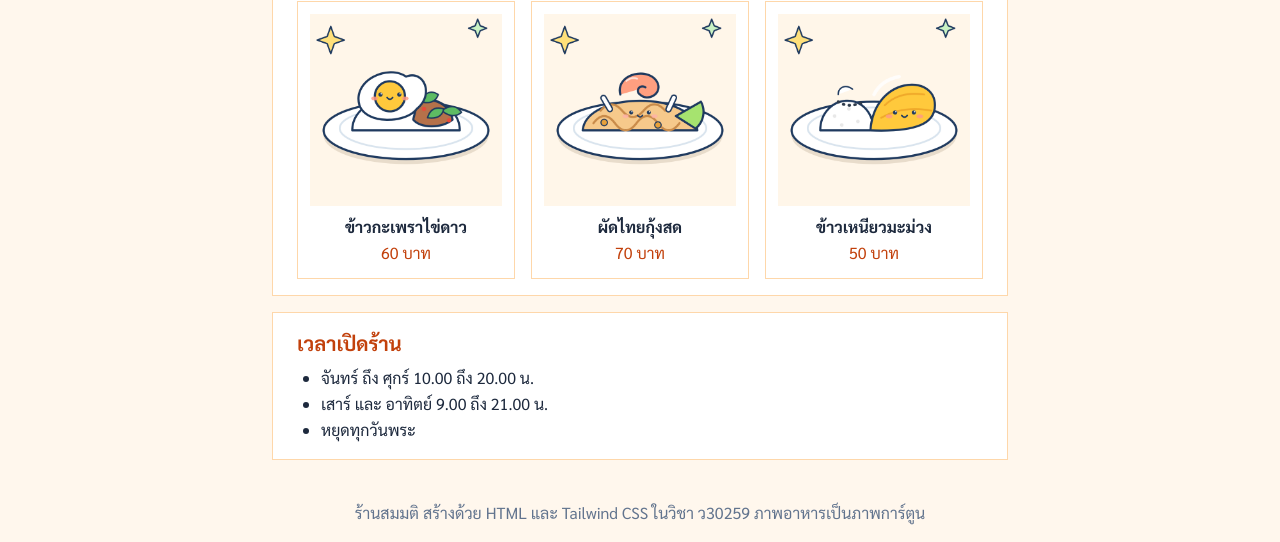
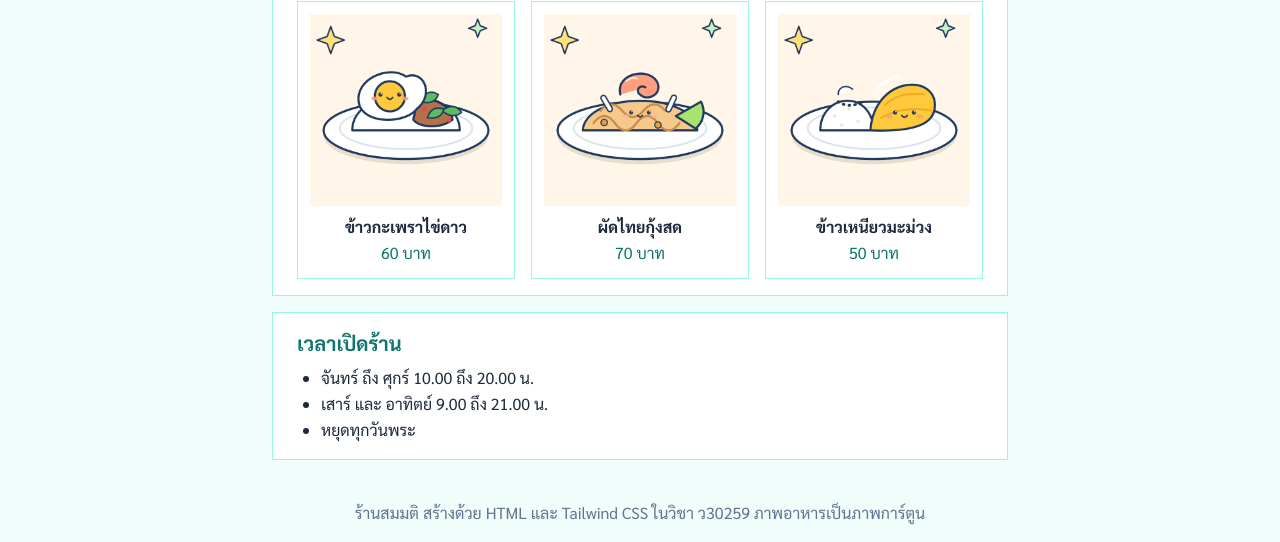
Before and after one commit to sajjapooh/pooh-bowl, a plain HTML site: page index.html in a window 1280 px wide. Shown: the part 508-1050 px from the top of the page. Drawn offline with nearby package versions, Linux system fonts and the light colour scheme.

Commit message:
Change brand color variables in index.html
Updated brand colors in CSS variables for better design.

```diff
--- a/index.html
+++ b/index.html
@@ -11,12 +11,13 @@
       --font-sarabun: "Sarabun", sans-serif;
 
       /* สีประจำร้าน เปลี่ยนทั้งชุดได้จากหน้า "ห้องผสมสี" */
-      --color-brand-50: #fff7ed;
-      --color-brand-100: #ffedd5;
-      --color-brand-200: #fed7aa;
-      --color-brand-600: #ea580c;
-      --color-brand-700: #c2410c;
-      --color-brand-800: #9a3412;
+      --color-brand-50: #f0fdfa;
+      --color-brand-100: #ccfbf1;
+      --color-brand-200: #99f6e4;
+      --color-brand-600: #0d9488;
+      --color-brand-700: #0f766e;
+      --color-brand-800: #115e59;
+
     }
   </style>
 </head>
```
